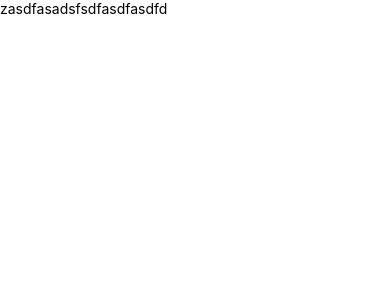
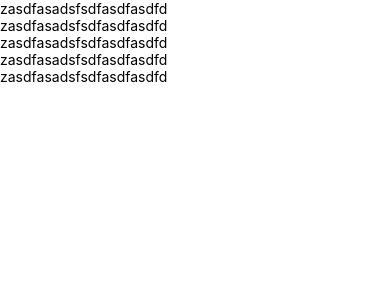
Before and after one commit to UmairHussain123/testing, a React Native app: screen / in a window 390 px wide. Shown: the top 300 px of the page. Built offline with nearby package versions, Linux system fonts and the light colour scheme.

Commit message:
Update App.js

```diff
--- a/App.js
+++ b/App.js
@@ -4,6 +4,10 @@ import React from "react";
 const App = () => {
   return (
     <View>
+      <Text>zasdfasadsfsdfasdfasdfd</Text>
+      <Text>zasdfasadsfsdfasdfasdfd</Text>
+      <Text>zasdfasadsfsdfasdfasdfd</Text>
+      <Text>zasdfasadsfsdfasdfasdfd</Text>
       <Text>zasdfasadsfsdfasdfasdfd</Text>
     </View>
   );
```
